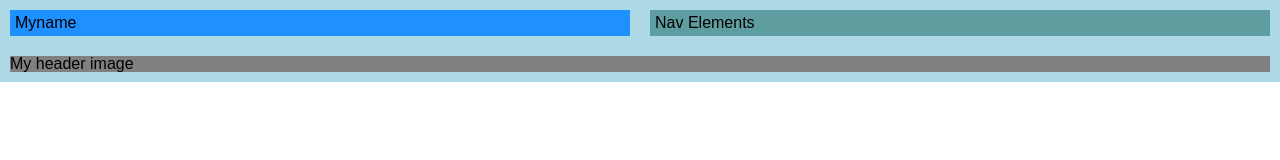
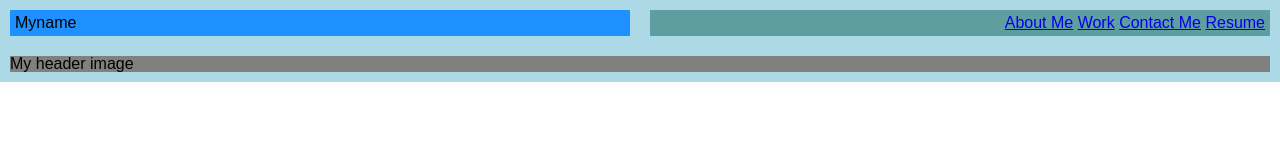
Before and after one commit to Philip741/portfolio, a plain HTML site: page index.html in a window 1280 px wide. Drawn offline with Linux system fonts and the light colour scheme.

Commit message:
Added nav links and main flex settings in css

```diff
--- a/assets/style.css
+++ b/assets/style.css
@@ -22,7 +22,8 @@ header {
     margin: 10px;
     padding: 5px;
     flex:300px;
-    justify-content: flex-end;
+    justify-items: flex-end;
+    text-align: end;
 }
 
 .header_image {
--- a/index.html
+++ b/index.html
@@ -11,7 +11,13 @@
   <body>
     <header>
         <div class="name_logo">Myname</div>
-        <div class="nav_elements">Nav Elements</div>
+        <div class="nav_elements">
+          <a href="#">About Me</a>
+          <a href="#">Work</a>
+          <a href="#">Contact Me</a>
+          <a href="#">Resume</a>
+
+        </div>
         <div class="header_image">My header image</div>
     </header>
     <main></main>
```
